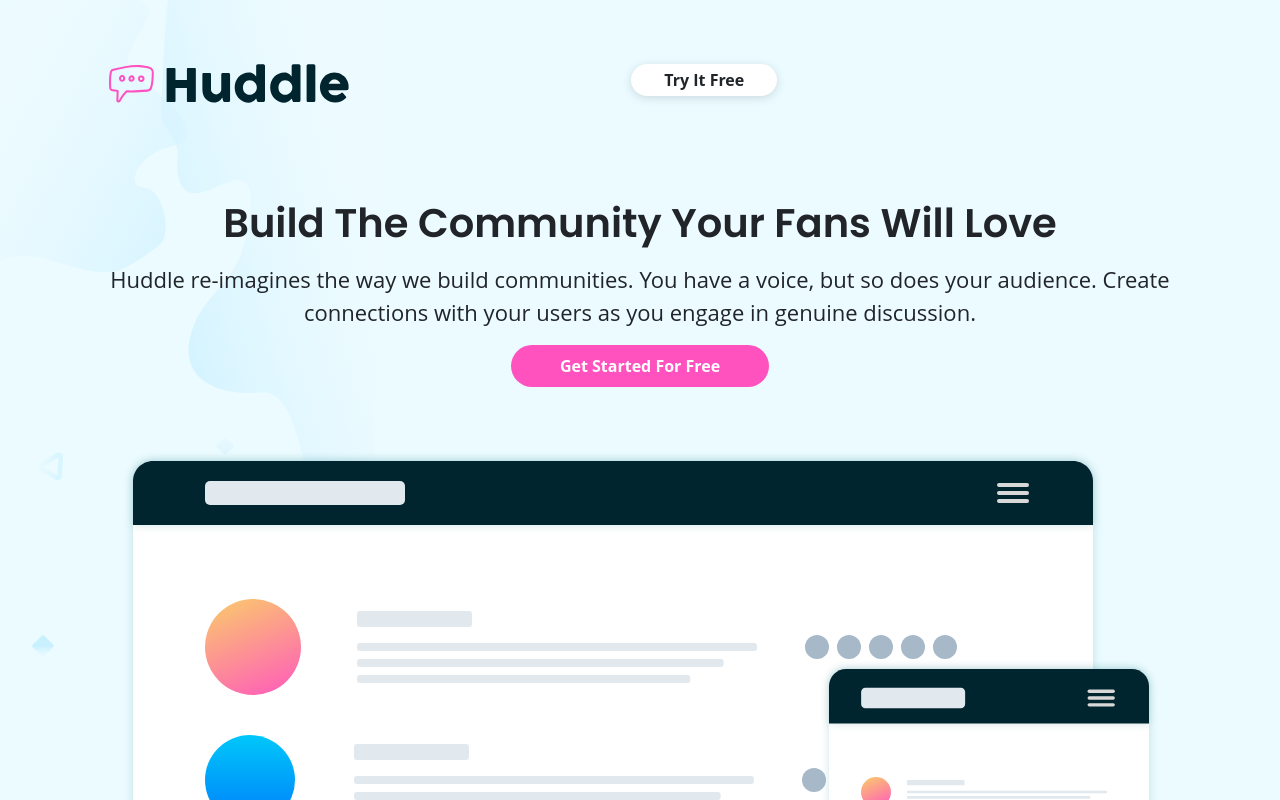
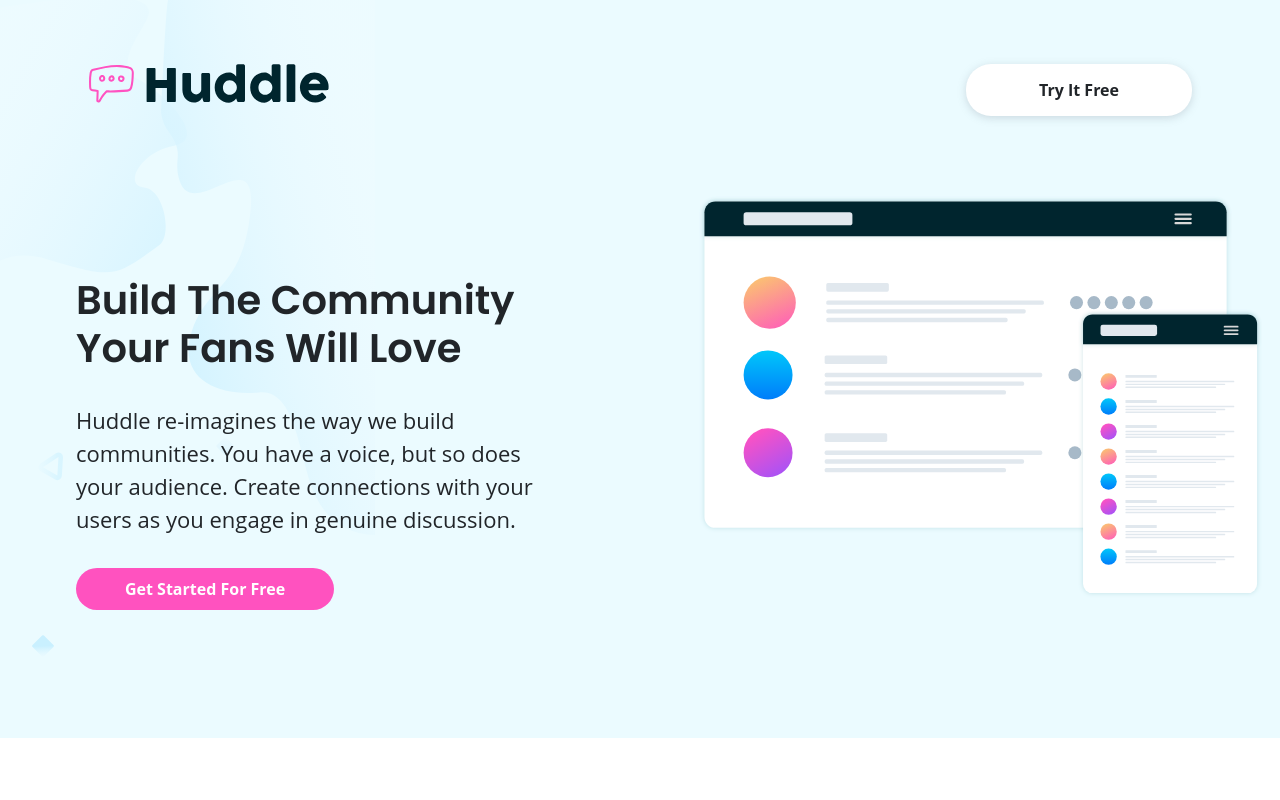
Before and after one commit to ayearicks/Huddle-Landing-Page, a plain HTML site: page index.html in a window 1280 px wide. Shown: the top 800 px of the page. Drawn offline with nearby package versions, Linux system fonts and the light colour scheme.

Commit message:
1440px Jumbotron
Jumbotron styled for 1440px viewpoint.

```diff
--- a/assets/css/style.css
+++ b/assets/css/style.css
@@ -35,6 +35,10 @@ h1, h2, h3, h4, h5 {
     padding: .5rem 3rem;
  }
 
+ .row {
+     margin-right: 0;
+ }
+
 
  /* Top Call-To-Action */
  div.top-cta div.jumbotron {
@@ -44,12 +48,9 @@ h1, h2, h3, h4, h5 {
      background-repeat: no-repeat;
  }
 
- div.top-cta div.jumbotron div.row {
-     justify-content: space-around;
- }
-
  div.top-cta div.jumbotron div.top-cta-links a img.huddleLogo {
      max-width: 100%;
+     padding-left: 1rem;
  }
 
  div.top-cta div.jumbotron div.top-cta-links a.btn {
@@ -69,6 +70,32 @@ h1, h2, h3, h4, h5 {
      max-width: 100%;
      margin-top: 4rem;
  }
+
+ /* 1200px+ Viewpoint */
+@media (min-width: 1200px){
+    div.top-cta div.jumbotron {
+        padding-bottom: 8rem;
+        margin-bottom: 10rem;
+    }
+
+    div.top-cta div.jumbotron div.top-cta-links a.btn {
+        padding: .8rem 4.5rem;
+        border-radius: 25px;
+    }
+
+    div.top-cta div.jumbotron div.heading div.row a#cta-btn-top {
+        padding: 1rem 4.5rem;
+        border-radius: 30px;
+    }
+
+    div.top-cta div.jumbotron div.heading img#mockups {
+        margin-top: -4rem;
+        min-width: 115%;
+    }
+
+
+
+}
 
 
  /* Features */
--- a/index.html
+++ b/index.html
@@ -34,33 +34,36 @@
 
       <div class="jumbotron jumbotron-fluid">
 
-        <div class="container">
-
-          <div class="top-cta-links row">
+          <div class="top-cta-links row px-xl-5 pb-xl-5 justify-content-around">
             <div class="col-5">
               <a href="#">
                 <img src="assets/img/logo.svg" alt="Huddle Logo" class="huddleLogo">
               </a>
             </div>
-            <div class="col-6">
+            <div class="col-6 text-right">
               <a href="#" class="btn" role="button">
                 Try It Free
               </a>
             </div>
           </div>
 
-          <div class="container heading pt-5 mt-5 text-center">
+          <div class="row heading pt-5 px-4 mt-5 justify-content-xl-around">
+
+            <div class="col-12 col-xl-5 text-center text-xl-left mt-xl-3">
               <h1>Build The Community Your Fans Will Love</h1>
-            <p class="pt-2">
+              <p class="pt-2 pt-xl-4">
                 Huddle re-imagines the way we build communities. You have a voice, but so does your audience.
                 Create connections with your users as you engage in genuine discussion.
               </p>
-            <a href="#" class="btn cta-btn" role="button">
+              <a href="#" class="btn cta-btn mt-xl-3" role="button" id="cta-btn-top">
                 Get Started For Free
               </a>
+            </div>
 
-            <img src="assets/img/illustration-mockups.svg" alt="Mock Website Illustration">
+            <div class="col-12 col-xl-5">
+              <img src="assets/img/illustration-mockups.svg" alt="Mock Website Illustration" id="mockups">
             </div>
+
           </div>
 
       </div>
```
Lines whose indentation alone changed are shown as unchanged.
